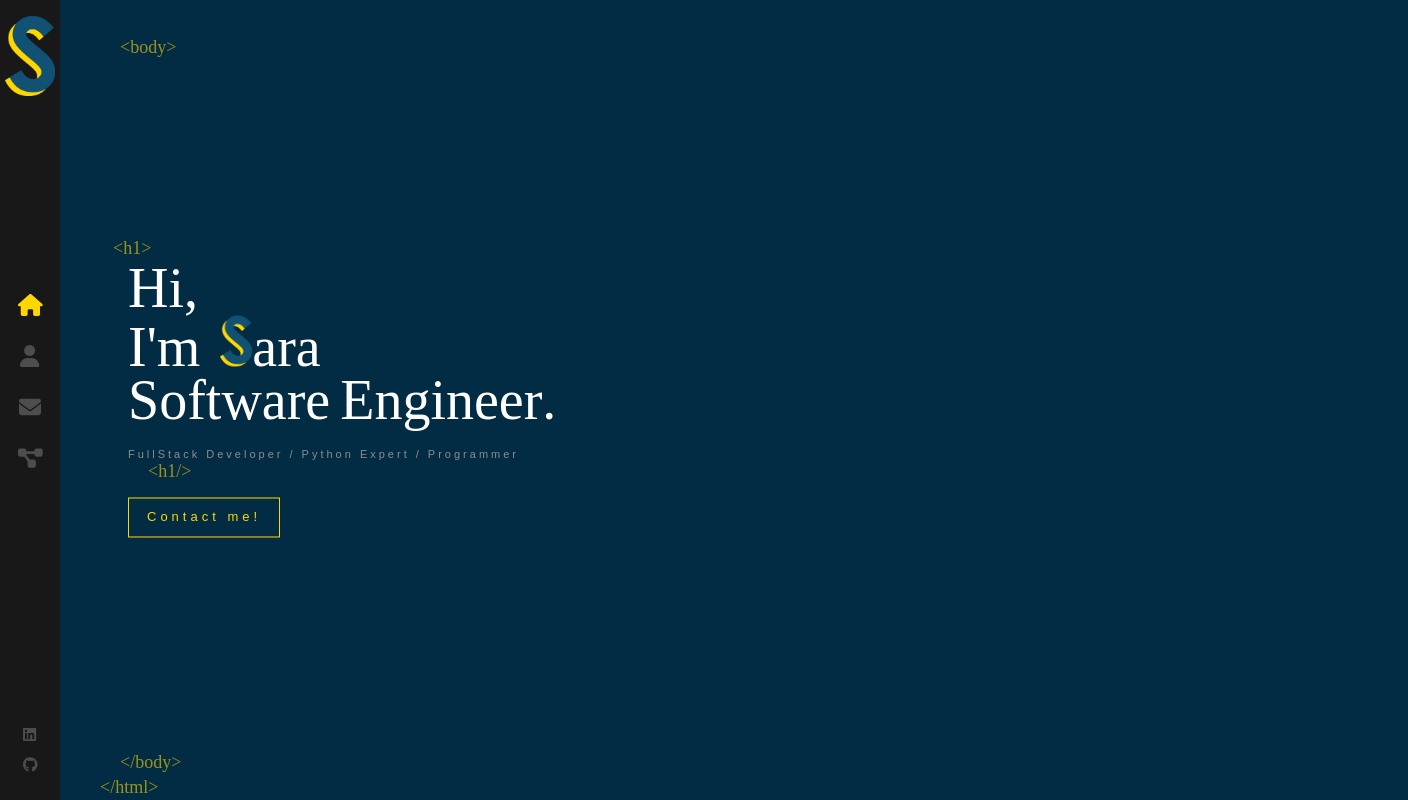
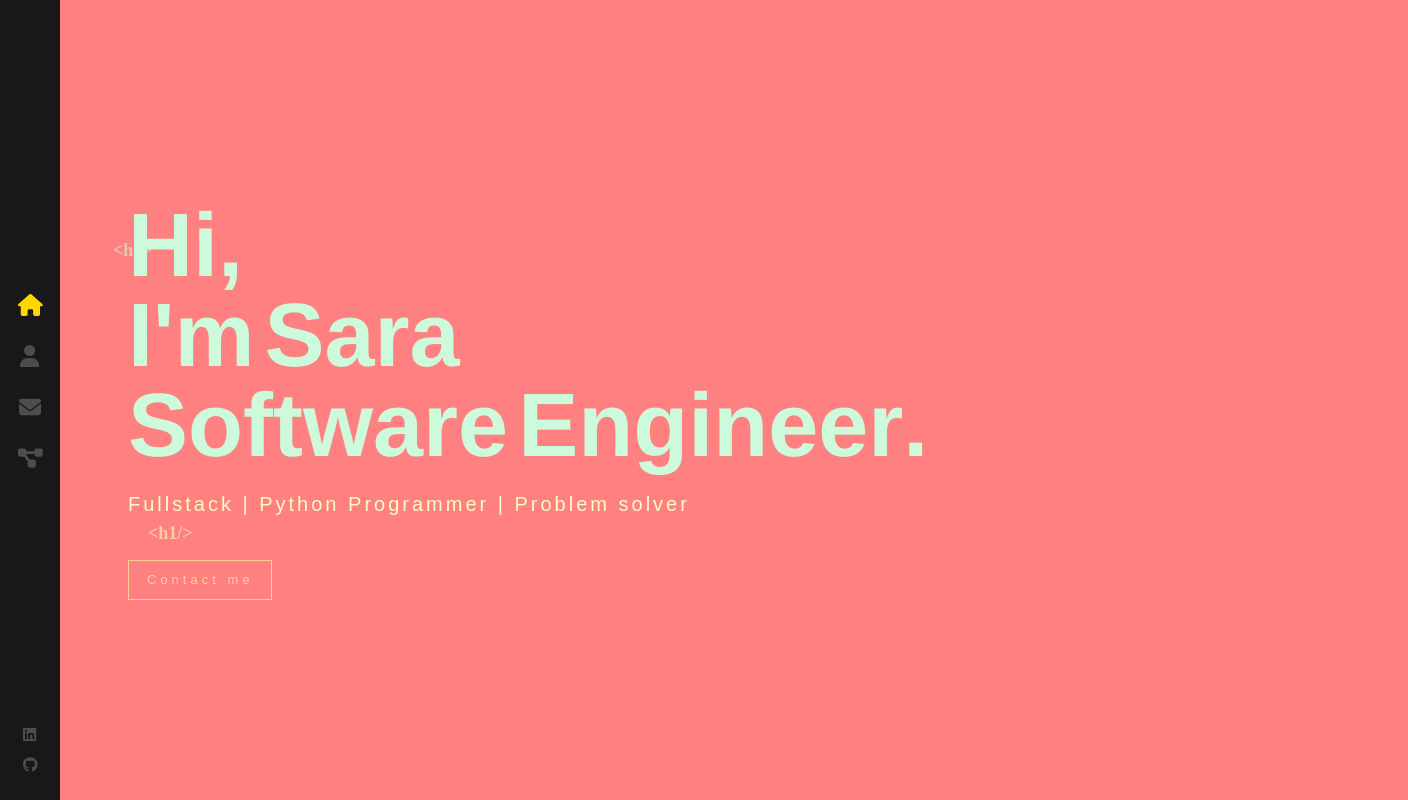
Before and after one commit to sarastevens123/Sara-app, a React (Create React App) app: page / in a window 1280 px wide. Shown: the whole page, 1408 px wide, since content can reach past the window. Built offline with nearby package versions, Linux system fonts and the light colour scheme.

Commit message:
Changed color scheme on homepage and eliminated logoS

```diff
--- a/src/App.scss
+++ b/src/App.scss
@@ -1,5 +1,5 @@
 
-$primary-color: #ffd700;
+$primary-color: #F6FDc3;
 
 @import 'animate.css';
 
--- a/src/components/AnimatedLetters/index.scss
+++ b/src/components/AnimatedLetters/index.scss
@@ -15,7 +15,7 @@
 
     &:hover {
       animation: rubberBand 1s;
-      color: #ffd700;
+      color: #F6FDC3;
     }
   }
 
--- a/src/components/Home/index.js
+++ b/src/components/Home/index.js
@@ -2,14 +2,14 @@ import { useState, useEffect } from 'react';
 import React from 'react';
 import { Link } from 'react-router-dom';
 import AnimatedLetters from '../AnimatedLetters';
-import LogoTitle from '../../assets/logo-s.png';
+
 
 import './index.scss';
 
 const Home = () => {
 
     const [letterClass, setLetterClass] = useState('text-animate')
-    const nameArray = ['a', 'r', 'a']
+    const nameArray = [' ','S','a', 'r', 'a']
     const jobArray = ['S', 'o', 'f', 't', 'w', 'a', 'r', 'e', ' ', 'E', 'n', 'g', 'i', 'n', 'e', 'e', 'r', '.']
 
     useEffect(() => {
@@ -29,7 +29,7 @@ const Home = () => {
                     <br />
                     <span className={`${letterClass} _13`}>I</span>
                     <span className={`${letterClass} _14`}>'m</span>
-                    <img src={LogoTitle} alt="developer" />
+
                 <AnimatedLetters letterClass={letterClass}
                 strArray={nameArray}
                 idx= {15} />
@@ -39,8 +39,8 @@ const Home = () => {
                 idx= {22} />
                 <br />
                 </h1>
-                <h2> FullStack Developer / Python Expert / Programmer</h2>
-                <Link to="/contact" className="flat-button">Contact me!</Link>
+                <h2> Fullstack | Python Programmer | Problem solver</h2>
+                <Link to="/contact" className="flat-button">Contact me</Link>
             </div>
 
         </div>
--- a/src/components/Home/index.scss
+++ b/src/components/Home/index.scss
@@ -9,20 +9,20 @@
     }
 
     h1 {
-      color: #fff;
-      font-size: 56px;
-      line-height: 53px;
+      color: #CDFADB;
+      font-size: 90px;
+      line-height: 90px;
       margin: 0;
-      font-family: 'Coolvetica';
-      font-weight: 400;
+      font-family:'Franklin Gothic Medium', 'Arial Narrow', Arial, sans-serif;
+      font-weight: 700;
 
       &:before {
         content: '<h1>';
         font-family: 'La Belle Aurore', cursive;
-        color: #ffd700;
+        color: #CDFADB;
         font-size: 18px;
         position: absolute;
-        margin-top: -40px;
+        margin-top: 5px;
         left: -15px;
         opacity: 0.6;
       }
@@ -30,7 +30,7 @@
       &:after {
         content: '<h1/>';
         font-family: 'La Belle Aurore', cursive;
-        color: #ffd700;
+        color: #F6FDc3;
         font-size: 18px;
         position: absolute;
         margin-top: 18px;
@@ -50,32 +50,33 @@
     }
 
     h2 {
-      color: #8d8d8d;
+      color: #F6FDc3;
       margin-top: 20px;
       font-weight: 400;
-      font-size: 11px;
+      font-size: 20px;
       font-family: sans-serif;
       letter-spacing: 3px;
       animation: fadeIn 1s 1s backwards;
     }
 
     .flat-button {
-      color: #ffd700;
+      color: #FFCF96;
       font-size: 13px;
       font-weight: 400;
       letter-spacing: 4px;
       font-family: sans-serif;
       text-decoration: none;
       padding: 10px 18px;
-      border: 1px solid #ffd700;
+      border: 1px solid #FFCF96;
       margin-top: 25px;
       float: left;
       animation: fadeInAnimation 1s 1.8s backwards;
       white-space: nowrap;
 
       &:hover {
-        background: #ffd700;
-        color: #333;
+        background:#FFCF96;
+        color: #CDFADB;
+
       }
     }
   }
--- a/src/components/Layout/index.js
+++ b/src/components/Layout/index.js
@@ -8,14 +8,10 @@ const Layout = () => {
       <div className="App">
         <Sidebar />
         <div className="page">
-          <span className="tags top-tags">&lt;body&gt;</span>
+
 
           <Outlet />
-          <span className="tags bottom-tags">
-            &lt;/body&gt;
-            <br />
-            <span className="bottom-tag-html">&lt;/html&gt;</span>
-          </span>
+
         </div>
       </div>
     )
--- a/src/components/Layout/index.scss
+++ b/src/components/Layout/index.scss
@@ -2,26 +2,27 @@
     width: 100%;
     height: 100%;
     position: absolute;
+    overflow: auto;
   }
 
-  .top-tags {
-    bottom: auto;
-    top: 35px;
-  }
+  // .top-tags {
+  //   bottom: auto;
+  //   top: 35px;
+  // }
 
-  .tags {
-    color: #ffd700;
-    opacity: 0.6;
-    position: absolute;
-    bottom: 0;
-    left: 120px;
-    font-size: 18px;
-    font-family: 'La Belle Aurore', cursive;
-  }
+  // .tags {
+  //   color: #ffd700;
+  //   opacity: 0.6;
+  //   position: absolute;
+  //   bottom: 0;
+  //   left: 120px;
+  //   font-size: 18px;
+  //   font-family: 'La Belle Aurore', cursive;
+  // }
 
-  .bottom-tag-html {
-    margin-left: -20px;
-  }
+  // .bottom-tag-html {
+  //   margin-left: -20px;
+  // }
 
   .container {
     width: 100%;
--- /dev/null
+++ b/src/components/Projects/index.scss
@@ -0,0 +1,6 @@
+h1 {
+    color: red;
+    font-size: large;
+    font-style: oblique;
+    font-family: 'Franklin Gothic Medium', 'Arial Narrow', Arial, sans-serif;
+}
--- a/src/components/Sidebar/index.js
+++ b/src/components/Sidebar/index.js
@@ -1,6 +1,6 @@
 import { Link, NavLink } from 'react-router-dom';
 import './index.scss';
-import LogoS from '../../assets/logo-s.png';
+
 
 import { FontAwesomeIcon } from '@fortawesome/react-fontawesome';
 import { faEnvelope, faHome, faUser, faDiagramProject } from '@fortawesome/free-solid-svg-icons';
@@ -10,11 +10,6 @@ import { faGithub, faLinkedin } from '@fortawesome/free-brands-svg-icons';
 const Sidebar = () => {
     return (
     <div className='nav-bar'>
-        <Link className='logo' to='/'>
-            <img className="sub-logo" src={LogoS} alt="logo" />
-
-
-        </Link>
 
         <nav>
             <NavLink exact="true" activeclassname="active" to="/">
--- a/src/index.css
+++ b/src/index.css
@@ -1,12 +1,14 @@
 html {
-  font-size: 62.5%;
+  font-size: 100%;
+  overflow-y: auto;
+  overflow-x: auto;
 }
 body {
   margin: 0;
   font: 300 11px/1.4 'Helvetica Neue', 'sans-serif';
-  color: #444;
-  background: #022c43;
-  overflow: hidden;
+  color: #FFCF96;
+  background:  #ff8080;
+  overflow: auto;
   display: block;
   -webkit-font-smoothing: antialiased;
   -moz-osx-font-smoothing: grayscale;
```
Also changed, not shown: src/components/Projects/index.js (added, +11 -0 lines), src/logo-s.png (deleted), src/logo.svg (deleted).
